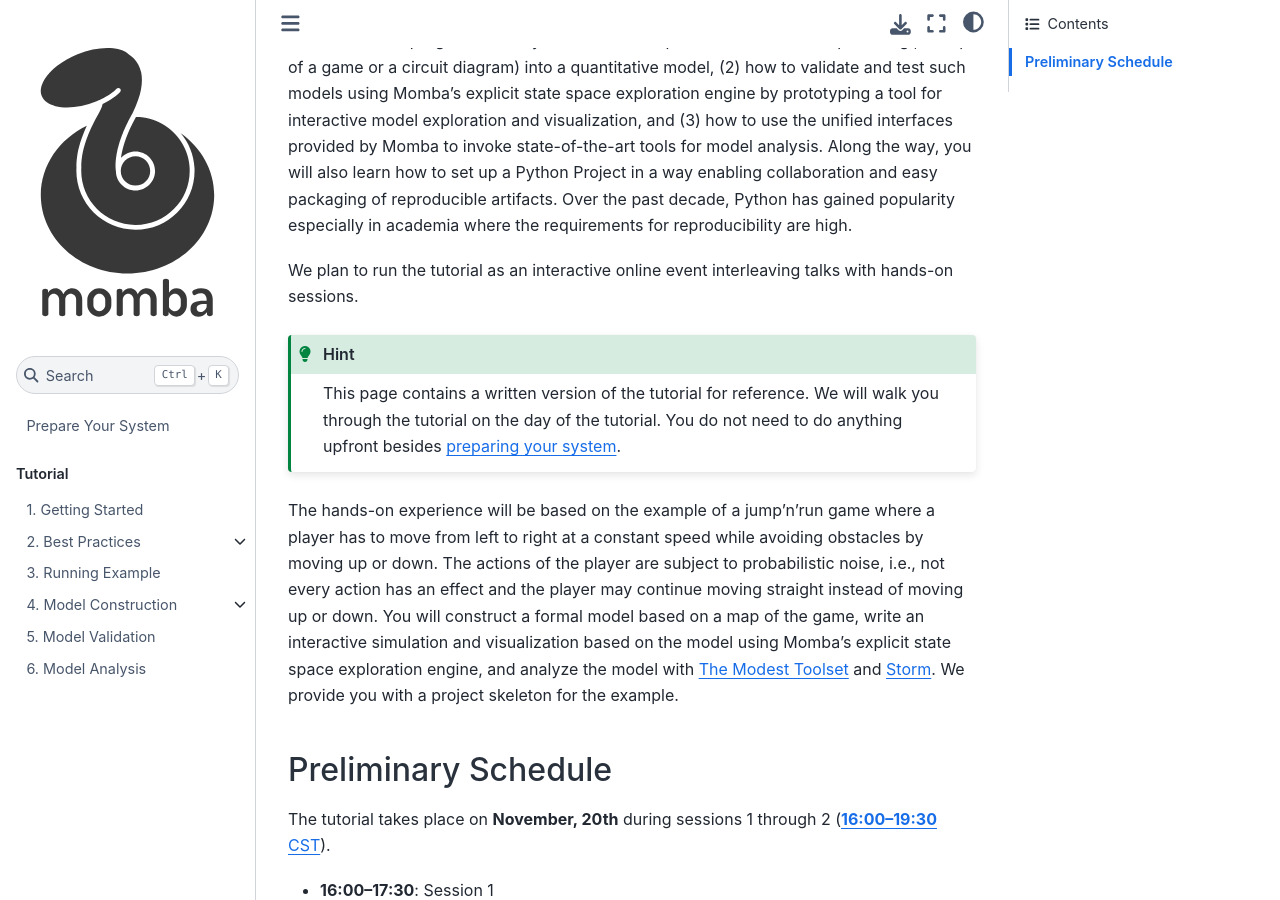
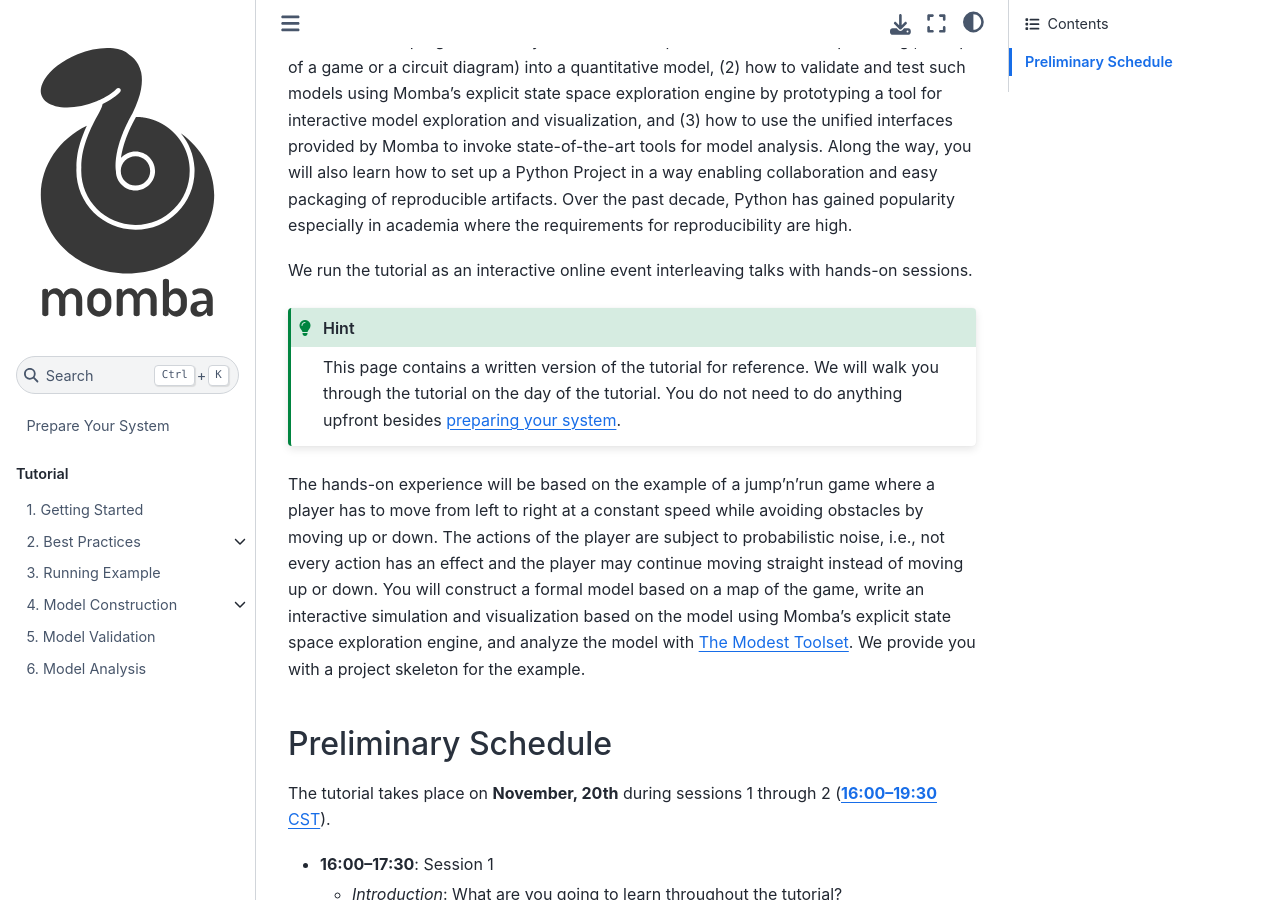
Before and after one commit to udsdepend/fm21-momba-tutorial, a Jupyter Book: the page built from book/index.md, in a window 1280 px wide and 900 px high, scrolled down 684 px. Built offline with Jupyter Book 1.0.4 settings and Sphinx 7.4.7 and the Sphinx Book theme 1.1.4, drawn with Linux system fonts in a browser that asks for light colours.

Commit message:
update book

````diff
--- a/book/index.md
+++ b/book/index.md
@@ -18,7 +18,7 @@ You will learn (1) how to leverage Momba's API to programmatically turn a domain
 Along the way, you will also learn how to set up a Python Project in a way enabling collaboration and easy packaging of reproducible artifacts.
 Over the past decade, Python has gained popularity especially in academia where the requirements for reproducibility are high.
 
-We plan to run the tutorial as an interactive online event interleaving talks with hands-on sessions.
+We run the tutorial as an interactive online event interleaving talks with hands-on sessions.
 
 ```{hint}
 This page contains a written version of the tutorial for reference.
@@ -28,7 +28,7 @@ You do not need to do anything upfront besides [preparing your system](preparati
 
 The hands-on experience will be based on the example of a jump'n'run game where a player has to move from left to right at a constant speed while avoiding obstacles by moving up or down.
 The actions of the player are subject to probabilistic noise, i.e., not every action has an effect and the player may continue moving straight instead of moving up or down.
-You will construct a formal model based on a map of the game, write an interactive simulation and visualization based on the model using Momba's explicit state space exploration engine, and analyze the model with [The Modest Toolset](https://modestchecker.org) and [Storm](https://www.stormchecker.org/).
+You will construct a formal model based on a map of the game, write an interactive simulation and visualization based on the model using Momba's explicit state space exploration engine, and analyze the model with [The Modest Toolset](https://modestchecker.org).
 We provide you with a project skeleton for the example.
 
 
````
Also changed, not shown: book/tutorial/model-the-game.md (+1 -0 lines).
